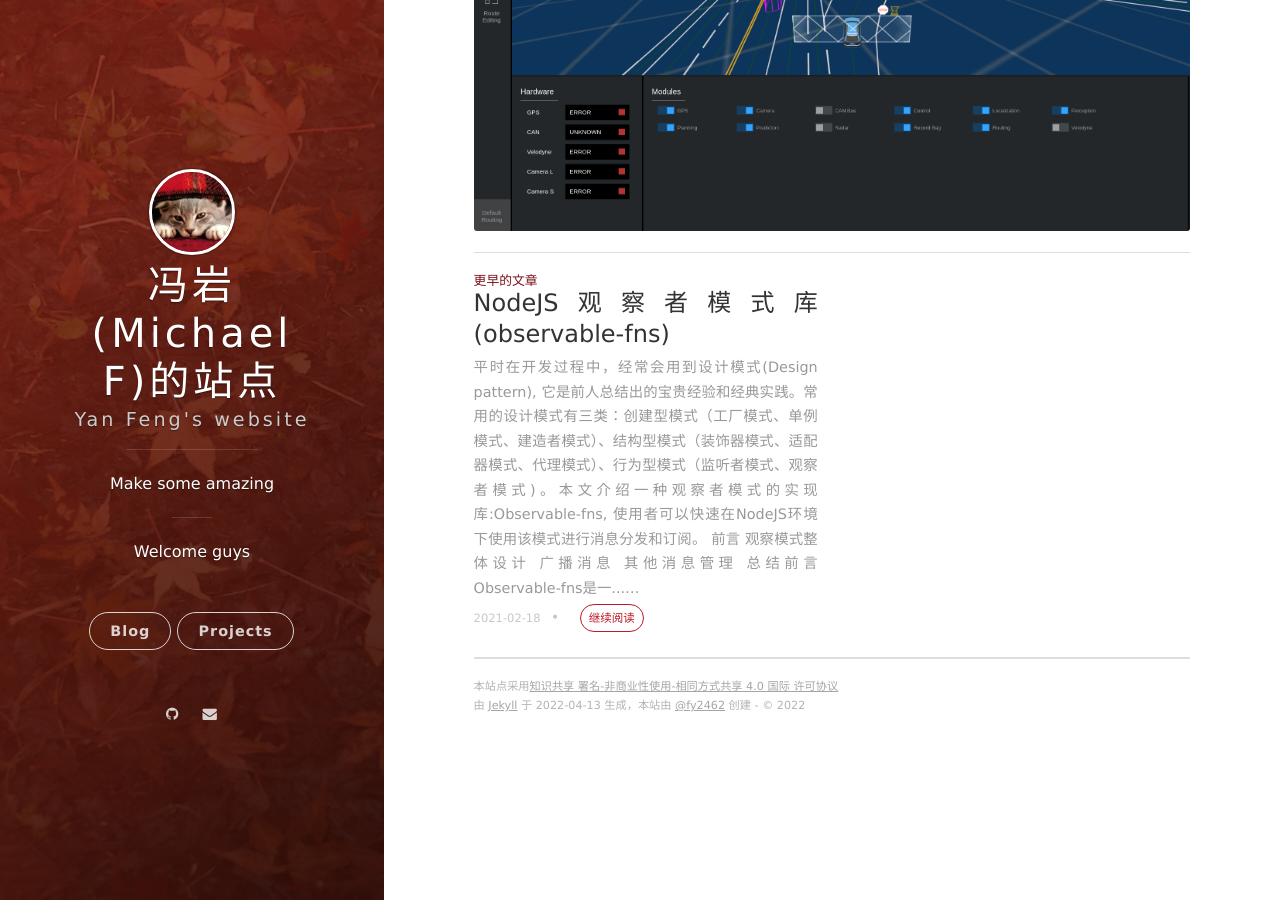
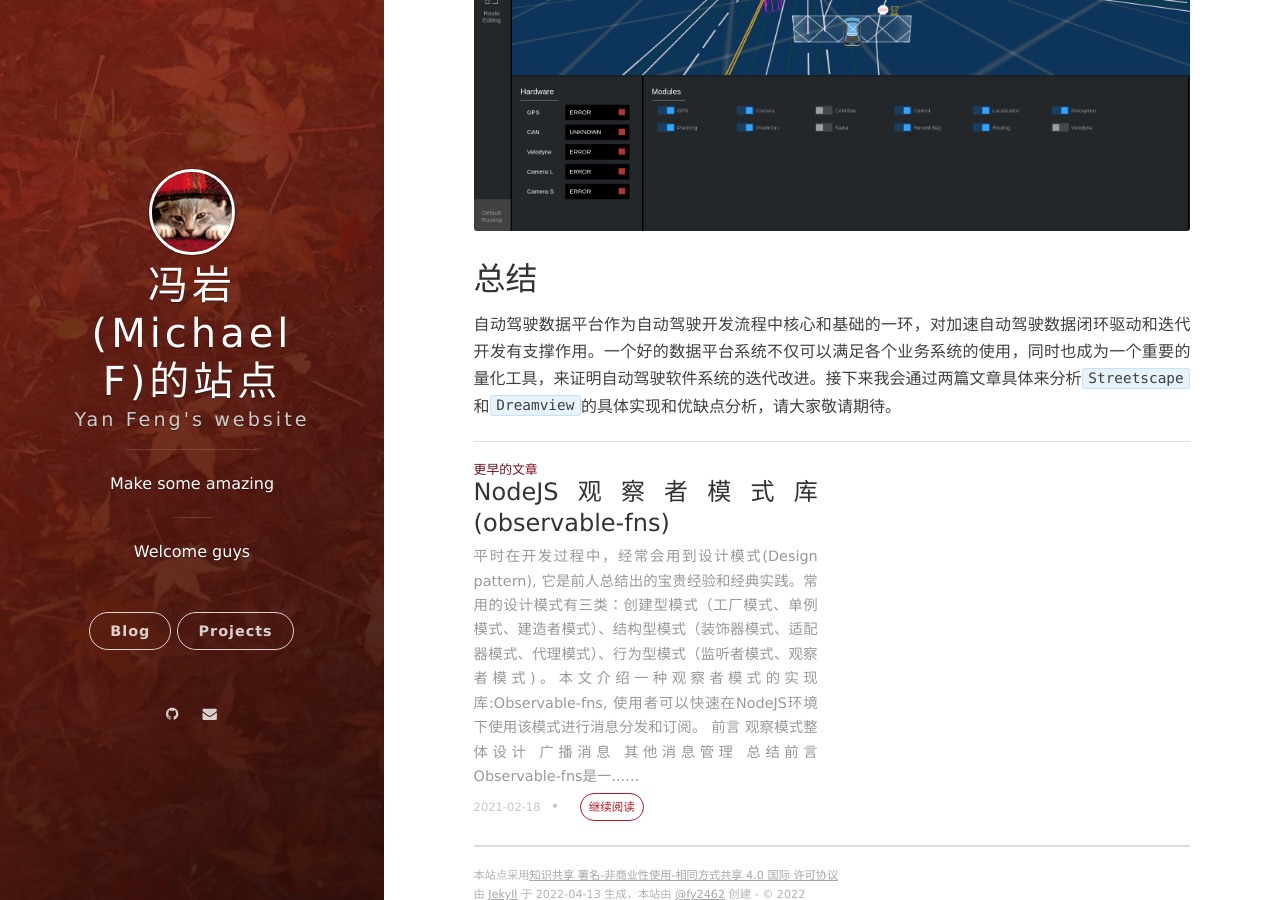
Before and after one commit to fy2462/fy2462.github.io, a Jekyll site: the page built from _posts/2022-04-12-auto-driving-data-system.md, in a window 1280 px wide and 900 px high, scrolled down 4097 px. Built offline with Jekyll 4.4.1, drawn with Linux system fonts in a browser that asks for light colours; nearby versions of some CDN libraries; comment, search, counter and statistics services are not loaded.

Commit message:
update post

```diff
--- a/_posts/2022-04-12-auto-driving-data-system.md
+++ b/_posts/2022-04-12-auto-driving-data-system.md
@@ -52,3 +52,7 @@ date: 2022-04-12 21:41:24.000000000 +08:00
 - 3D渲染: Dreamview使用了轮询的方式向`Dreamview backend`请求数据，获取到的数据会使用`React`状态管理组件`Store`存储起来，然后各个UI组件通过观察绑定的方式更新组件页面。对于3D渲染部分各个UI组件都是引用[three.js](https://github.com/mrdoob/three.js)进行渲染，在渲染效率和整体性能上并不如Deck.gl高。
 
 ![Dreamview UI](/images/data_system/dv_trajectory.png)
+
+## 总结
+
+自动驾驶数据平台作为自动驾驶开发流程中核心和基础的一环，对加速自动驾驶数据闭环驱动和迭代开发有支撑作用。一个好的数据平台系统不仅可以满足各个业务系统的使用，同时也成为一个重要的量化工具，来证明自动驾驶软件系统的迭代改进。接下来我会通过两篇文章具体来分析`Streetscape`和`Dreamview`的具体实现和优缺点分析，请大家敬请期待。
```
